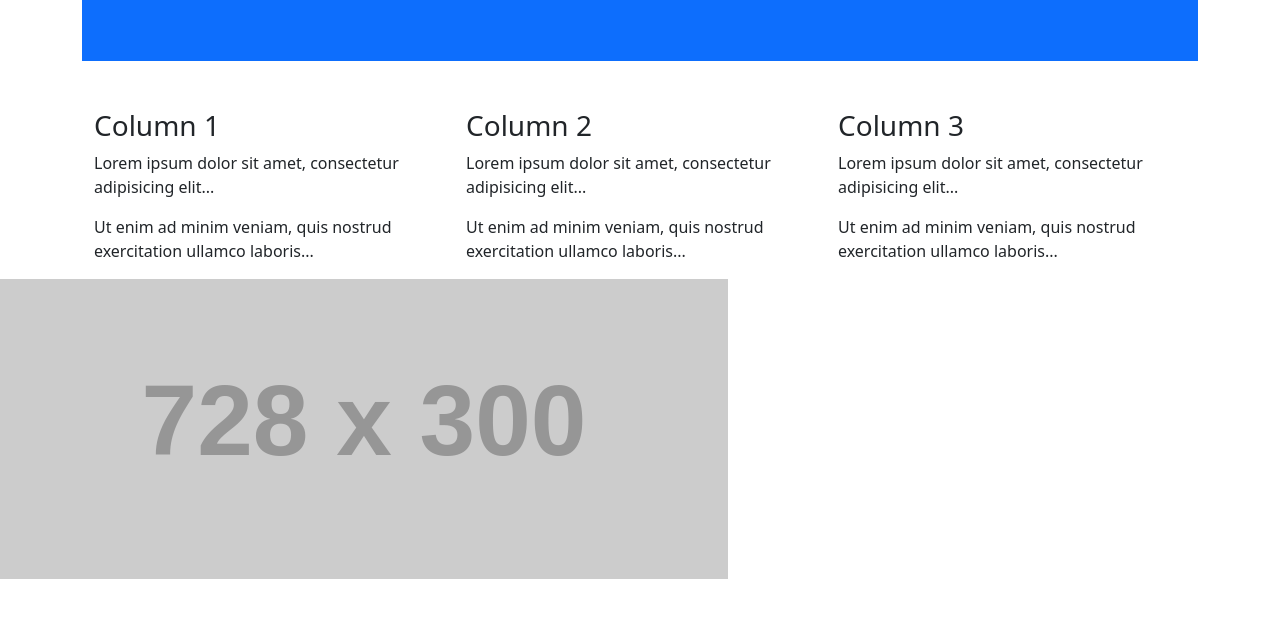
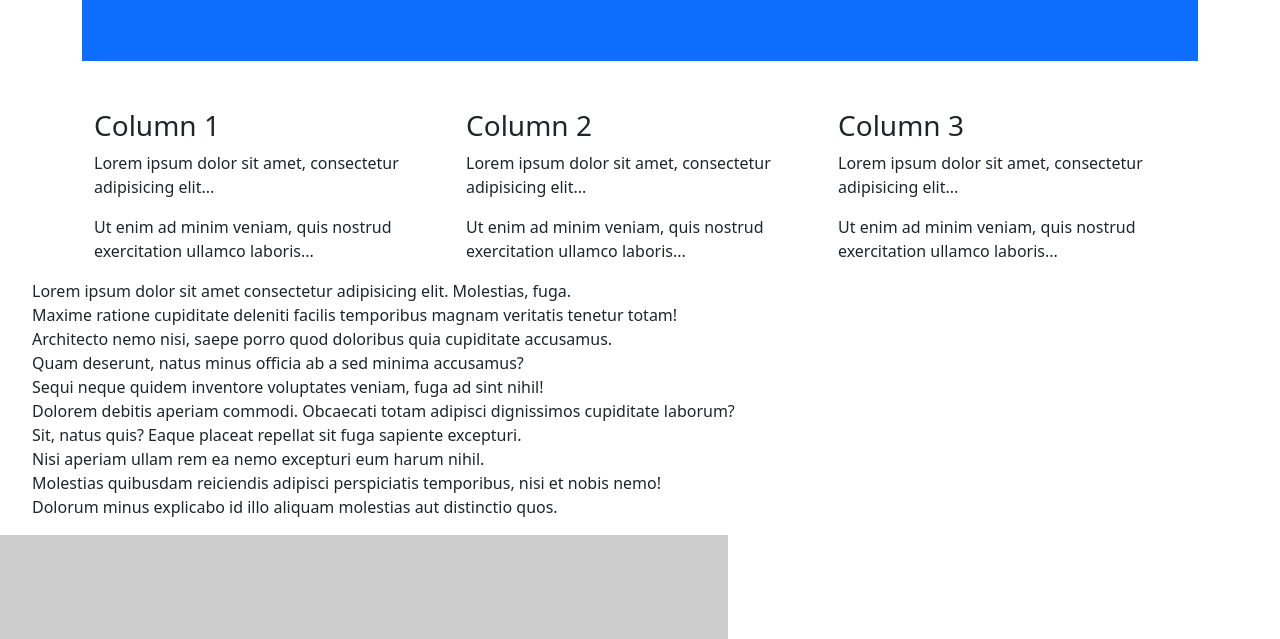
Before and after one commit to Khurshiddd/galere, a plain HTML site: page im.html in a window 1280 px wide. Shown: the part 131-770 px from the top of the page. Drawn offline with nearby package versions, Linux system fonts and the light colour scheme; placeholder pictures from the web are drawn by us.

Commit message:
all commit

```diff
--- a/im.html
+++ b/im.html
@@ -6,6 +6,11 @@
     <meta name="viewport" content="width=device-width, initial-scale=1">
     <link href="https://cdn.jsdelivr.net/npm/bootstrap@5.2.3/dist/css/bootstrap.min.css" rel="stylesheet">
     <script src="https://cdn.jsdelivr.net/npm/bootstrap@5.2.3/dist/js/bootstrap.bundle.min.js"></script>
+    <style>
+        ul{
+            list-style: none;
+        }
+    </style>
 </head>
 <body>
     <div class="container">
@@ -33,6 +38,18 @@
             </div>
         </div>
     </div>
+    <ul>
+        <li>Lorem ipsum dolor sit amet consectetur adipisicing elit. Molestias, fuga.</li>
+        <li>Maxime ratione cupiditate deleniti facilis temporibus magnam veritatis tenetur totam!</li>
+        <li>Architecto nemo nisi, saepe porro quod doloribus quia cupiditate accusamus.</li>
+        <li>Quam deserunt, natus minus officia ab a sed minima accusamus?</li>
+        <li>Sequi neque quidem inventore voluptates veniam, fuga ad sint nihil!</li>
+        <li>Dolorem debitis aperiam commodi. Obcaecati totam adipisci dignissimos cupiditate laborum?</li>
+        <li>Sit, natus quis? Eaque placeat repellat sit fuga sapiente excepturi.</li>
+        <li>Nisi aperiam ullam rem ea nemo excepturi eum harum nihil.</li>
+        <li>Molestias quibusdam reiciendis adipisci perspiciatis temporibus, nisi et nobis nemo!</li>
+        <li>Dolorum minus explicabo id illo aliquam molestias aut distinctio quos.</li>
+    </ul>
 
 
     <img src="https://via.placeholder.com/728x300.png" alt="rasm" width="728" height="300">
```
Also changed, not shown: index.html (+5 -5 lines), style.css (+14 -2 lines).
